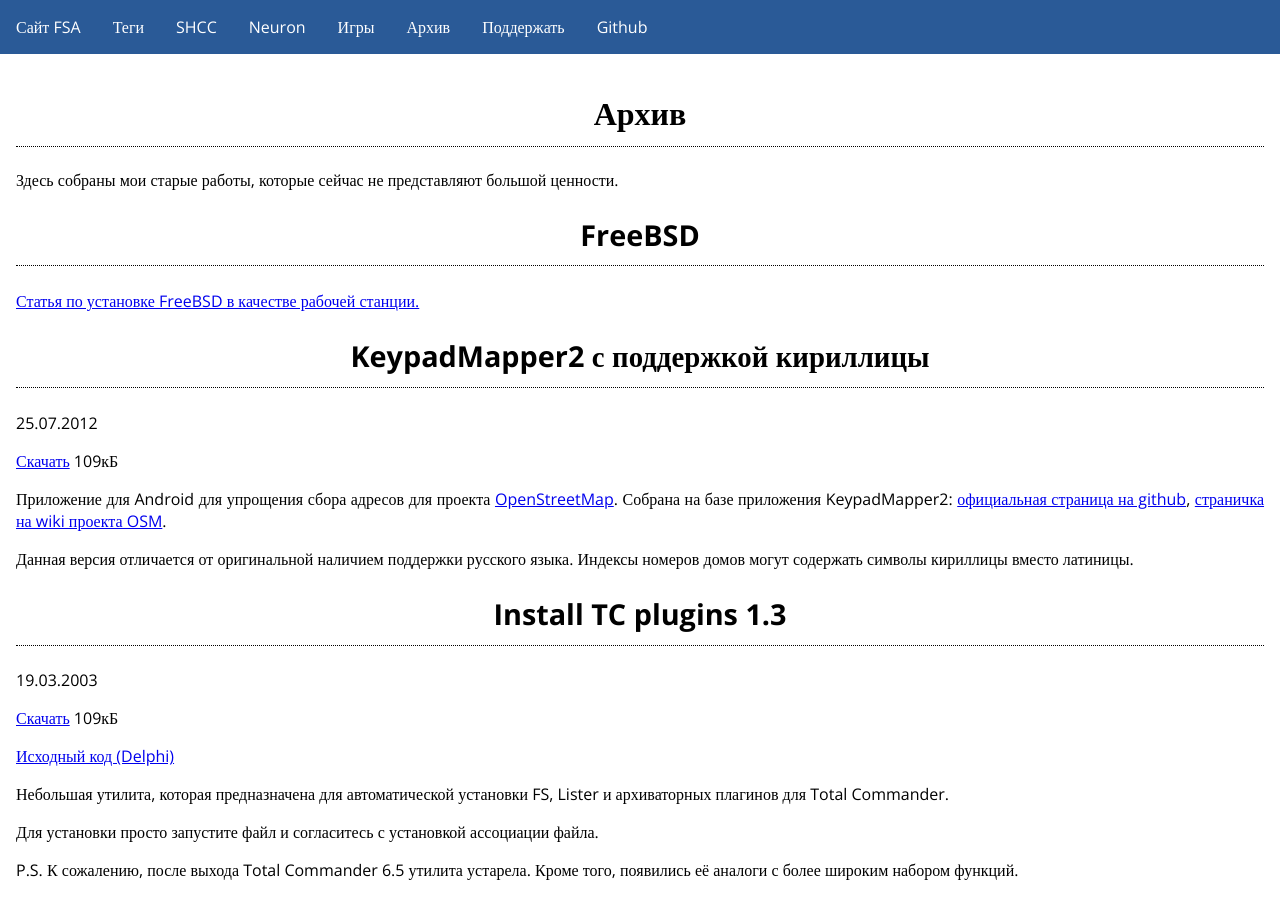
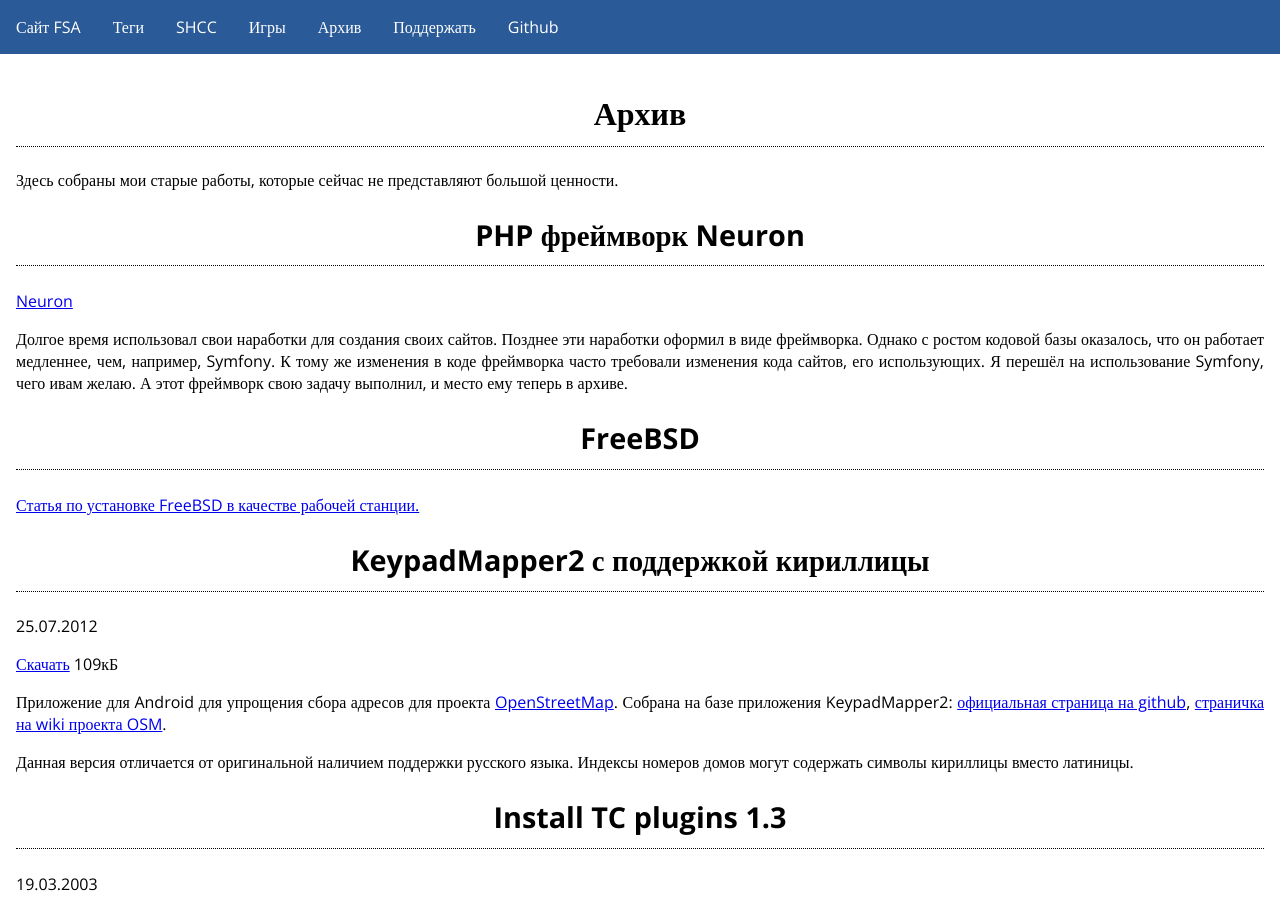
Before and after one commit to fsa/site, a Jekyll site: the page built from archive.md, in a window 1280 px wide and 900 px high. Built offline with Jekyll 4.4.1, drawn with Linux system fonts in a browser that asks for light colours; our own code applies the rules of GitHub Pages for plain Markdown files.

Commit message:
Перенос раздела Neuron в архив

```diff
--- a/_layouts/default.html
+++ b/_layouts/default.html
@@ -17,7 +17,6 @@
     <a href="/" class="listitem">Сайт FSA</a>
     <a href="/tags" class="listitem">Теги</a>
     <a href="/shcc/" class="listitem">SHCC</a>
-    <a href="/neuron/" class="listitem">Neuron</a>
     <a href="/games" class="listitem">Игры</a>
     <a href="/archive" class="listitem">Архив</a>
     <a href="/support" class="listitem">Поддержать</a>
--- a/archive.md
+++ b/archive.md
@@ -7,6 +7,12 @@ redirect_from:
 # Архив
 
 Здесь собраны мои старые работы, которые сейчас не представляют большой ценности.
+
+## PHP фреймворк Neuron
+
+[Neuron](/neuron/)
+
+Долгое время использовал свои наработки для создания своих сайтов. Позднее эти наработки оформил в виде фреймворка. Однако с ростом кодовой базы оказалось, что он работает медленнее, чем, например, Symfony. К тому же изменения в коде фреймворка часто требовали изменения кода сайтов, его использующих. Я перешёл на использование Symfony, чего ивам желаю. А этот фреймворк свою задачу выполнил, и место ему теперь в архиве.
 
 ## FreeBSD
 
```
